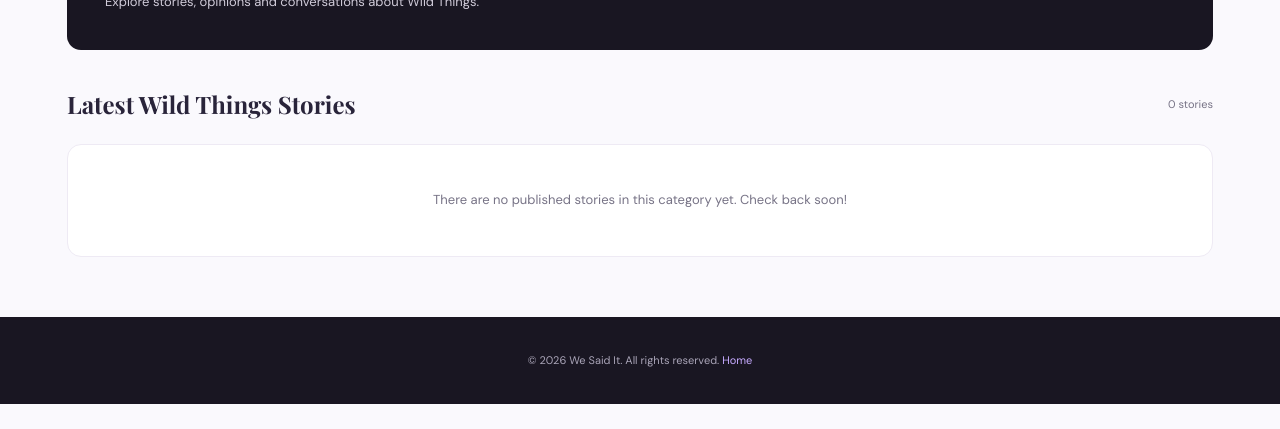
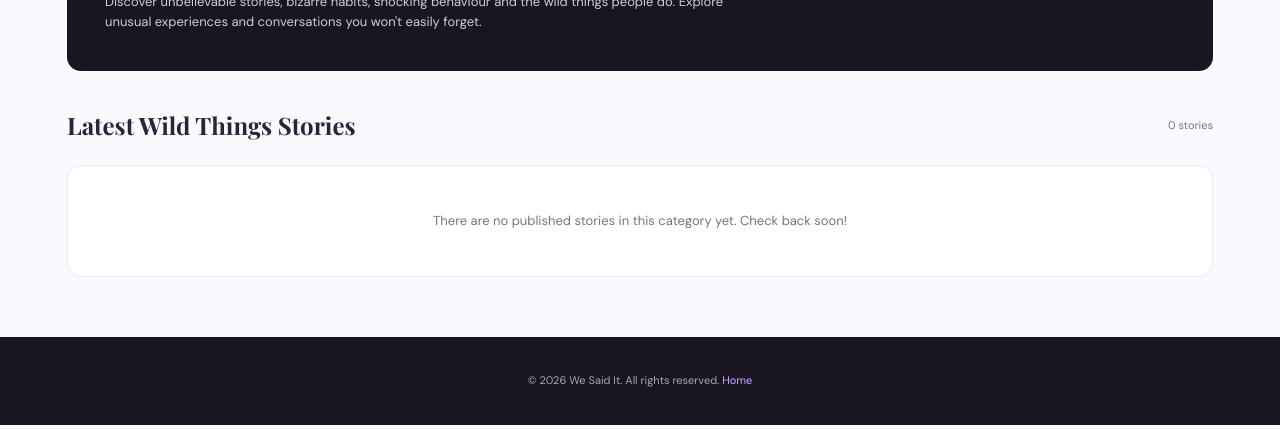
Before and after one commit to Ethar-Token/Blogs, a plain HTML site: page category/wild-things/index.html in a window 1280 px wide. Shown: the part 371-800 px from the top of the page. Drawn offline with nearby package versions, Linux system fonts and the light colour scheme.

Commit message:
Update index.html

```diff
--- a/category/wild-things/index.html
+++ b/category/wild-things/index.html
@@ -518,7 +518,7 @@ document.getElementById("pageEyebrow").textContent =
 document.getElementById("pageDescription").textContent =
     isAllStories
         ? "Explore all our latest stories, wild opinions, real conversations and topics worth talking about."
-        : "Explore stories, opinions and conversations about " + categoryName + ".";
+        : "Discover unbelievable stories, bizarre habits, shocking behaviour and the wild things people do. Explore unusual experiences and conversations you won't easily forget.";
 
 
 /* SET HOME LINKS */
```
